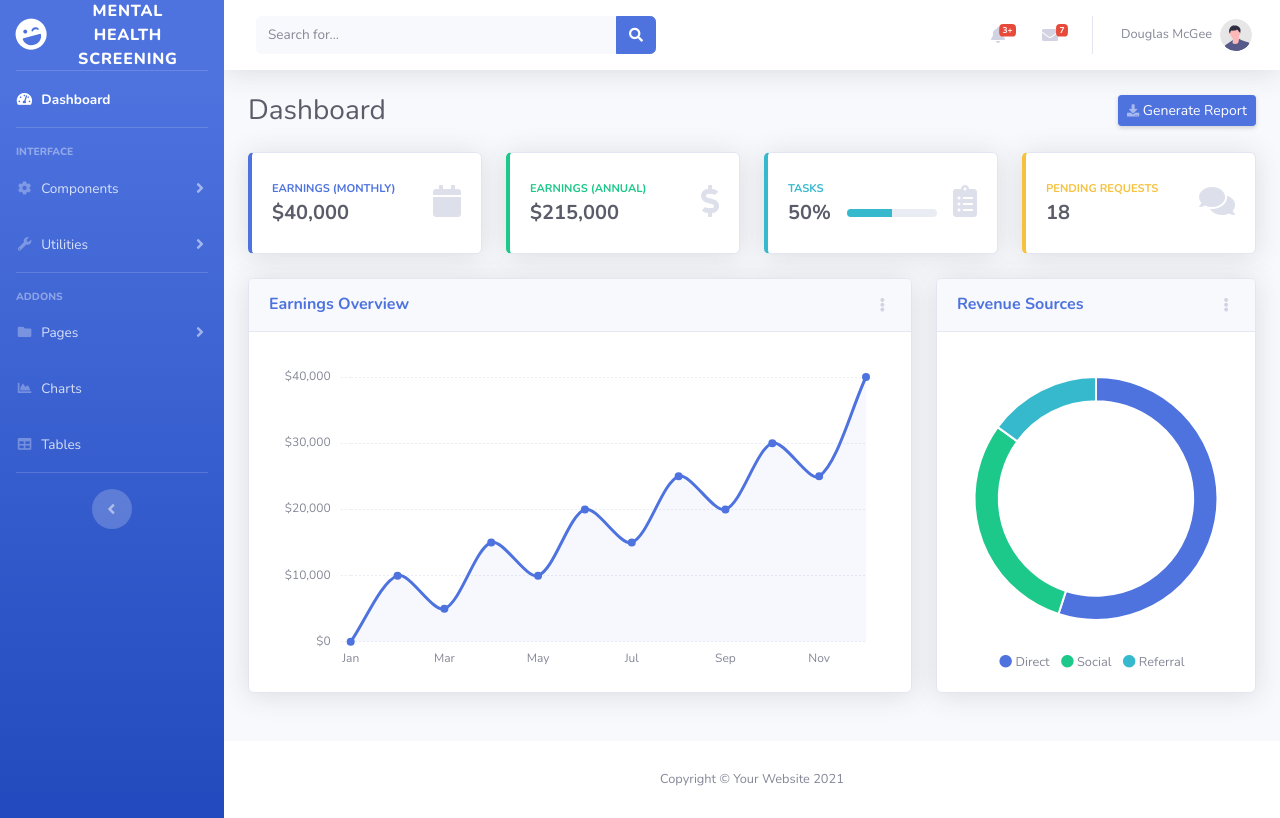
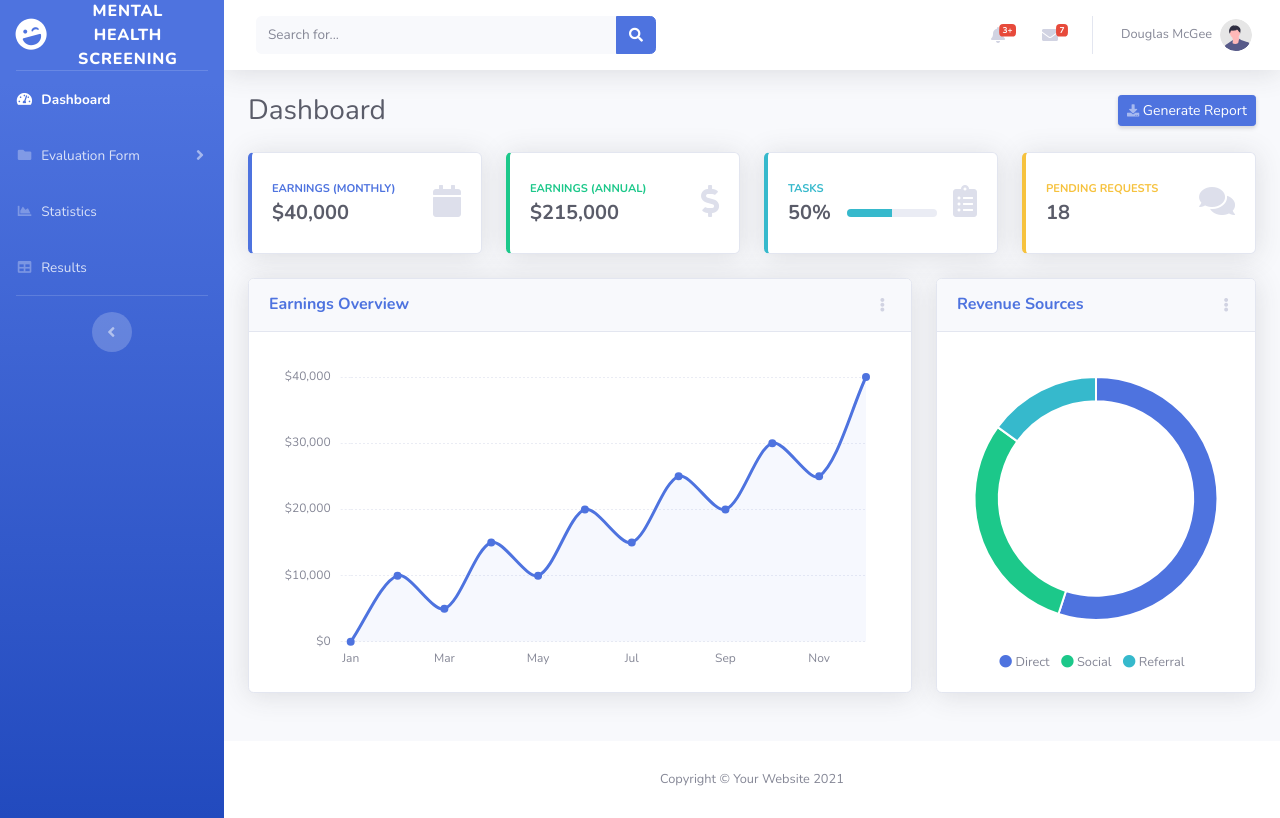
Before and after one commit to Aleph-04/mental-health-screening-system, a Flask app: page /dashboard in a window 1280 px wide. Run offline with Flask 3, Linux system fonts and the light colour scheme; some libraries are stand-ins or nearby versions.

Commit message:
Dashboard Layout
main layout for Dashboard sidebar

 - dashbaord
- evaluation form
- statistics
- results

```diff
--- a/mhs-system/app.py
+++ b/mhs-system/app.py
@@ -6,7 +6,7 @@ app = Flask(__name__)
 def home():
     return "Hello, Flask!"
 
-@app.route("/login")
+@app.route("/login.html")
 def login():
     return render_template("login.html")
 
@@ -14,7 +14,7 @@ def login():
 def dashboard():
     return render_template("dashboard.html")
 
-@app.route("/charts")
+@app.route("/charts.html")
 def charts():
     return render_template("charts.html")
 
--- a/mhs-system/templates/dashboard.html
+++ b/mhs-system/templates/dashboard.html
@@ -9,7 +9,7 @@
     <meta name="description" content="">
     <meta name="author" content="">
 
-    <title>SB Admin 2 - Dashboard</title>
+    <title>Mental Health Screening</title>
 
     <!-- Custom fonts for this template-->
     <link href="static/vendor/fontawesome-free/css/all.min.css" rel="stylesheet" type="text/css">
@@ -48,15 +48,15 @@
                     <span>Dashboard</span></a>
             </li>
 
-            <!-- Divider -->
+            <!-- Divider
             <hr class="sidebar-divider">
-
-            <!-- Heading -->
+-->
+            <!-- Heading
             <div class="sidebar-heading">
                 Interface
             </div>
-
-            <!-- Nav Item - Pages Collapse Menu -->
+-->
+            <!-- Nav Item - Pages Collapse Menu
             <li class="nav-item">
                 <a class="nav-link collapsed" href="#" data-toggle="collapse" data-target="#collapseTwo"
                     aria-expanded="true" aria-controls="collapseTwo">
@@ -71,8 +71,8 @@
                     </div>
                 </div>
             </li>
-
-            <!-- Nav Item - Utilities Collapse Menu -->
+-->
+            <!-- Nav Item - Utilities Collapse Menu
             <li class="nav-item">
                 <a class="nav-link collapsed" href="#" data-toggle="collapse" data-target="#collapseUtilities"
                     aria-expanded="true" aria-controls="collapseUtilities">
@@ -90,21 +90,17 @@
                     </div>
                 </div>
             </li>
+-->
 
-            <!-- Divider -->
+            <!-- Divider
             <hr class="sidebar-divider">
-
-            <!-- Heading -->
-            <div class="sidebar-heading">
-                Addons
-            </div>
-
+ -->
             <!-- Nav Item - Pages Collapse Menu -->
             <li class="nav-item">
                 <a class="nav-link collapsed" href="#" data-toggle="collapse" data-target="#collapsePages"
                     aria-expanded="true" aria-controls="collapsePages">
                     <i class="fas fa-fw fa-folder"></i>
-                    <span>Pages</span>
+                    <span>Evaluation Form</span>
                 </a>
                 <div id="collapsePages" class="collapse" aria-labelledby="headingPages" data-parent="#accordionSidebar">
                     <div class="bg-white py-2 collapse-inner rounded">
@@ -124,14 +120,14 @@
             <li class="nav-item">
                 <a class="nav-link" href="charts.html">
                     <i class="fas fa-fw fa-chart-area"></i>
-                    <span>Charts</span></a>
+                    <span>Statistics</span></a>
             </li>
 
             <!-- Nav Item - Tables -->
             <li class="nav-item">
                 <a class="nav-link" href="tables.html">
                     <i class="fas fa-fw fa-table"></i>
-                    <span>Tables</span></a>
+                    <span>Results</span></a>
             </li>
 
             <!-- Divider -->
```
